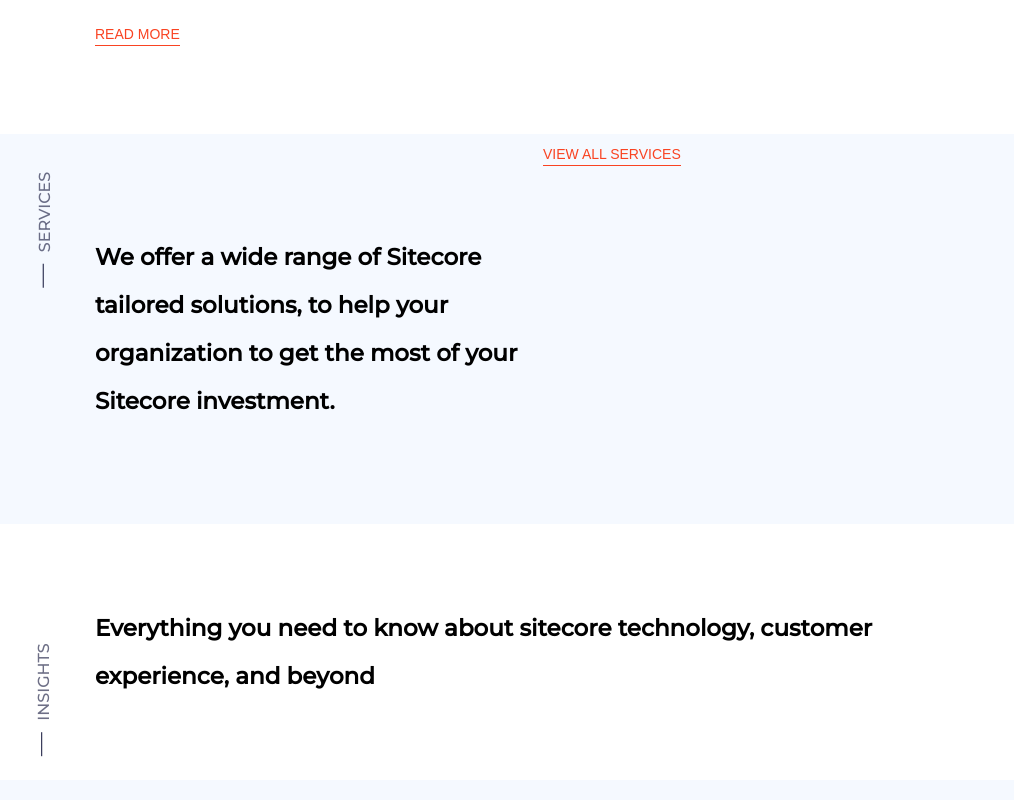
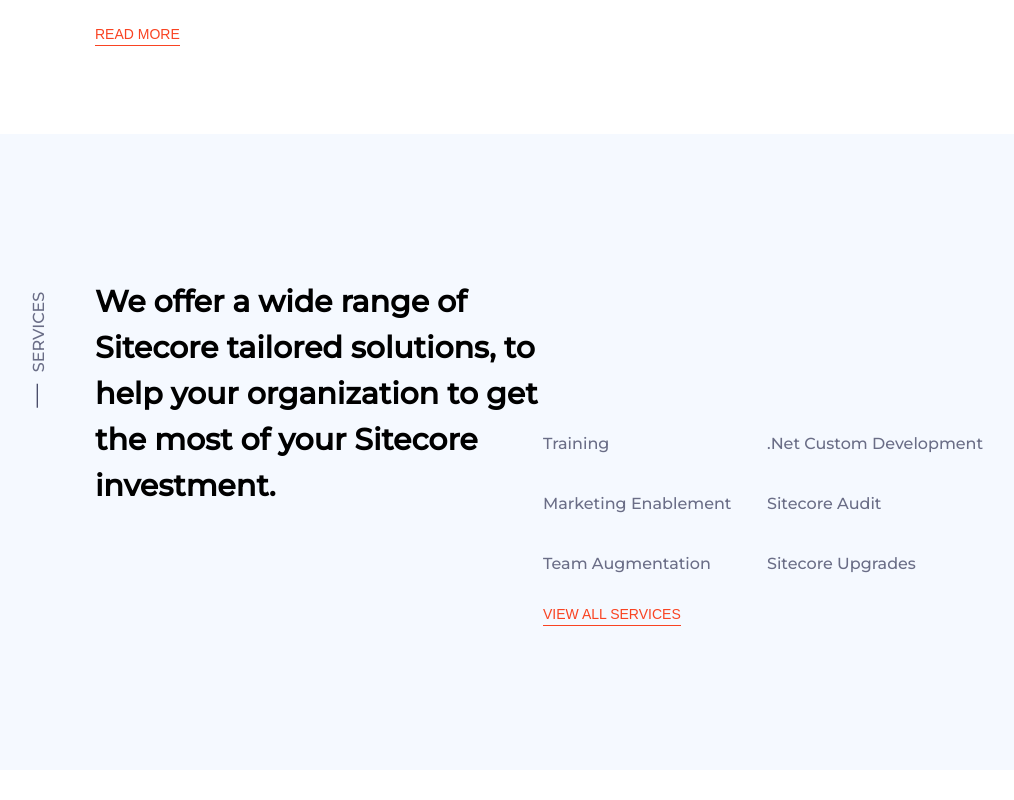
Before and after one commit to dangilbertOSU/personal-website-production, a Next.js app in the folder client/ignium-digital/: page / in a window 1280 px wide. Shown: the part 1220-2020 px from the top of the page, without its empty margins (97-1111 px from the left). Built offline with nearby package versions, Linux system fonts and the light colour scheme.

Commit message:
Added services section content and styling

```diff
--- a/client/ignium-digital/components/Container/Container.css
+++ b/client/ignium-digital/components/Container/Container.css
@@ -43,6 +43,52 @@
 
 .blue--background {
     background-color: #F5F9FF;
+}
+
+/*
+ * CSS for services container
+ */
+
+.services {
+    display: grid;
+    grid-template-columns: repeat(2, 1fr);
+    padding-bottom: 7.5rem;
+    padding-top: 7.5rem;
+}
+
+.services h2 {
+    font-size: 1.875rem;
+    line-height: 2.875rem;
+}
+
+.services ul {
+    display: flex;
+    flex-wrap: wrap;
+    list-style-type: none;
+    padding-left: 0;
+}
+
+.services__links ul li {
+    flex: 1 0 50%; /* explanation below */
+}
+
+.services__links {
+    padding-top: 9rem;
+}
+
+.services__header {
+    max-width: 464px;
+    position: relative;
+}
+
+.services .container__tab {
+    left: -6rem;
+    top: 3rem;
+}
+
+.services .container__tab__line {
+    left: -1.5rem;
+    top: 1rem;
 }
 
 /*
@@ -157,4 +203,17 @@
     .contact input::placeholder {
         font-size: 1rem;
     }
+
+    .services {
+        grid-template-columns: repeat(1, 1fr);
+    }
+
+    .services__links {
+        padding-bottom: 6.5rem;
+        padding-top: 1rem;
+    }
+
+    .services__links ul {
+        flex-direction: column;
+    }
 }
--- /dev/null
+++ b/client/ignium-digital/components/Container/Services.js
@@ -0,0 +1,51 @@
+import './Container.css';
+
+import Button from '../Button'
+
+const Services = (props) => {
+    const { className } = props;
+
+    return (
+        <div className={className + " blue--background"}>
+            <div className="services__header">
+                <h2>We offer a wide range of Sitecore tailored solutions, to help your organization to get the most of your Sitecore investment.</h2>
+                <span className="container__tab">
+                    <span className="container__tab__line"></span><p>Services</p>
+                </span>
+            </div>
+
+            <div className="services__links">
+                <ul>
+                    <li>
+                        <p>Training</p>
+                    </li>
+                    <li>
+                        <p>.Net Custom Development</p>
+                    </li>
+                    <li>
+                        <p>Marketing Enablement</p>
+                    </li>
+                    <li>
+                        <p>Sitecore Audit</p>
+                    </li>
+                    <li>
+                        <p>Team Augmentation</p>
+                    </li>
+                    <li>
+                        <p>Sitecore Upgrades</p>
+                    </li>
+                    <li>
+                        <Button ariaLabel="view all sources" variant="secondary">View All Services</Button>
+                    </li>
+                </ul>
+
+            </div>
+        </div>
+    );
+};
+
+Services.defaultProps = {
+    className: 'container services',
+};
+
+export default Services;
--- a/client/ignium-digital/components/Layout/index.js
+++ b/client/ignium-digital/components/Layout/index.js
@@ -1,8 +1,9 @@
 import './Layout.css';
 
-import Navbar from '../Navbar';
+import Contact from '../Container/Contact'
 import Content from '../Content';
 import Footer from '../Footer';
+import Navbar from '../Navbar';
 
 const Layout = (props) => {
   const { children } = props;
@@ -12,8 +13,9 @@
       <Navbar />
       <Content>
         {children}
+        <Contact/>
       </Content>
-      <Footer />
+      <Footer/>
     </React.Fragment>
   );
 };
--- a/client/ignium-digital/components/Navbar/index.js
+++ b/client/ignium-digital/components/Navbar/index.js
@@ -5,9 +5,17 @@
 import NavbarIcon from '../SVG/NavbarIcon';
 
 const Navbar = (props) => {
-    const { className } = props;
+    const { className, contactRef } = props;
 
     const [mobileNavVisible, setMobileNavVisible] = useState(false);
+
+    const handleClick = () => {
+        console.log('ref:', contactRef)
+        // ref.current.scrollIntoView({
+        //     behavior: 'smooth',
+        //     block: 'start',
+        //   });
+    }
 
     return (
         <nav className={className + (mobileNavVisible ? " grow" : "")}>
@@ -43,7 +51,7 @@
                     </li>
                     <li>
                         <Link href="/letschat">
-                        <span className="orange--text"><a>Let's Chat</a></span>
+                            <span className="orange--text"><a>Let's Chat</a></span>
                         </Link>
                     </li>
                 </ul>
--- a/client/ignium-digital/pages/index.js
+++ b/client/ignium-digital/pages/index.js
@@ -6,7 +6,6 @@
 
 import Button from '../components/Button';
 import Container from '../components/Container';
-import Contact from '../components/Container/Contact'
 
 /*
  * image imports
@@ -15,6 +14,7 @@
 import JumboLogoImage from '../public/images/home_logo_jumbo.png';
 import WhoWeAreImage from '../public/images/home_who_we_are.png';
 import Layout from '../components/Layout';
+import Services from '../components/Container/Services';
 
 const App = (props) => {
 
@@ -50,18 +50,10 @@
             <img alt="Ignium Digital teamwork who we are" src={WhoWeAreImage} />
           </div>
         </Container>
-        <Container tabTitle="Services" variant="two--column" backgroundColor="blue--background">
-          <div style={{ padding: '5rem 0' }}>
-            <h2>We offer a wide range of Sitecore tailored solutions, to help your organization to get the most of your Sitecore investment.</h2>
-          </div>
-          <div>
-            <Button ariaLabel="view all sources" variant="secondary">View All Services</Button>
-          </div>
-        </Container>
+        <Services />
         <Container tabTitle="Insights">
           <h2>Everything you need to know about sitecore technology, customer experience, and beyond</h2>
         </Container>
-        <Contact />
       </Layout>
     </div>
   );
```
